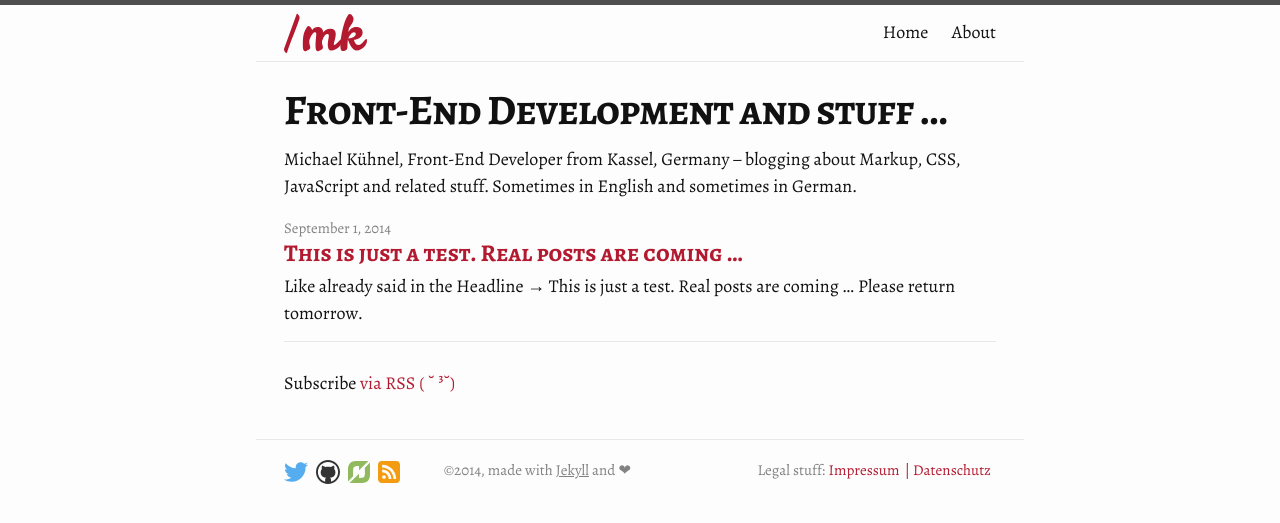
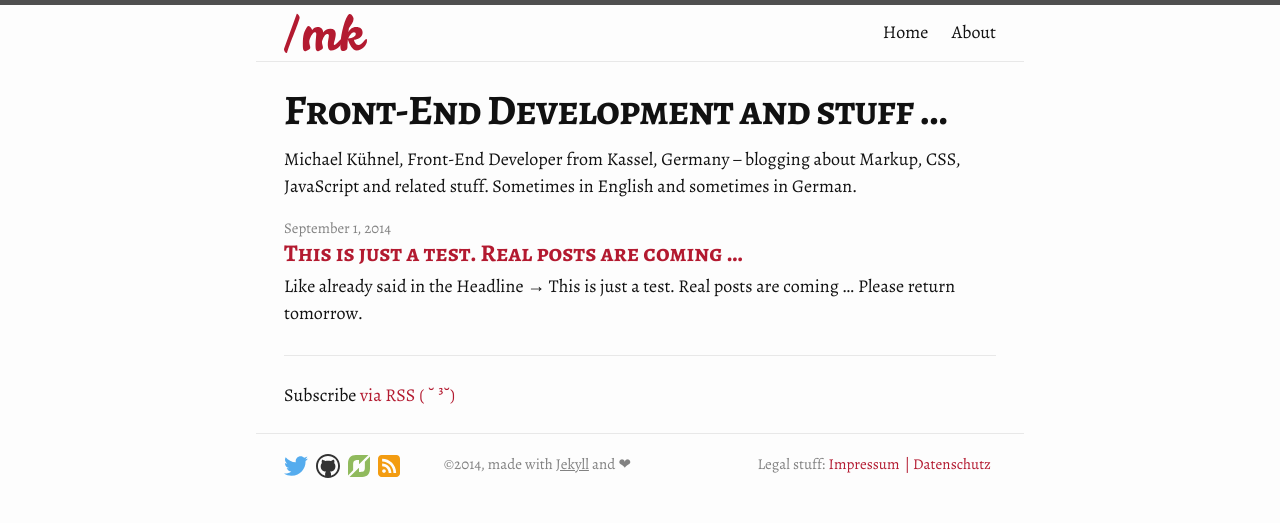
Before and after one commit to mischah/michael-kuehnel.de, a Jekyll site: the page built from 00-index.html, in a window 1280 px wide. Shown: the top 523 px of the page. Built offline with Jekyll 4.4.1, drawn with Linux system fonts in a browser that asks for light colours.

Commit message:
Last itertaion of finetuning css

```diff
--- a/_sass/_base.scss
+++ b/_sass/_base.scss
@@ -47,6 +47,16 @@
 	vertical-align: middle;
 }
 
+/**
+ * Rulers
+ */
+hr {
+	height: 1px;
+    background: $grey-color-light;
+    border: none;
+    margin-bottom: $spacing-unit / 2;
+    width: 100%;
+}
 
 
 /**
@@ -192,4 +202,8 @@
 .float-left {
 	float: left;
 	margin-right: 20px;
+	@include media-query($on-phone) {
+		float: none;
+		margin-right: 0;
+	}
 }
--- a/_sass/_layout.scss
+++ b/_sass/_layout.scss
@@ -241,6 +241,7 @@
  */
 .page-content {
 	padding: $spacing-unit 0;
+	padding-bottom: 10px;
 }
 
 .page-heading {
@@ -248,11 +249,13 @@
 }
 
 .post-list {
-	margin-left: 0;
+	margin: 0;
 	list-style: none;
 
 	> li {
-		margin-bottom: $spacing-unit;
+		margin-bottom: $spacing-unit * 0.9;
+		margin-top: $spacing-unit / 2;
+		padding-bottom: $spacing-unit / 2;
 		border-bottom: 1px solid $grey-color-light;
 	}
 	h2 {
@@ -307,9 +310,15 @@
 
 	h2 {
 		font-size: 32px;
-
 		@include media-query($on-laptop) {
 			font-size: 28px;
+		}
+	}
+
+	.float-container h2:first-child {
+		margin-top: 0;
+		@include media-query($on-phone) {
+			margin-top: $spacing-unit;
 		}
 	}
 
@@ -328,6 +337,7 @@
 			font-size: 18px;
 		}
 	}
+
 }
 
 #disqus_thread {
--- a/assets/css/main.scss
+++ b/assets/css/main.scss
@@ -22,6 +22,7 @@
 $grey-color-light: lighten($grey-color, 40%);
 $grey-color-dark:  darken($grey-color, 20%);
 
+$on-phone:         480px;
 $on-palm:          600px;
 $on-laptop:        800px;
 
```
